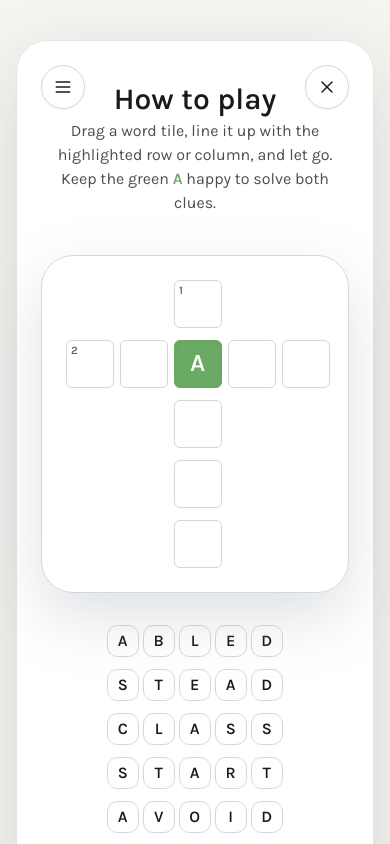
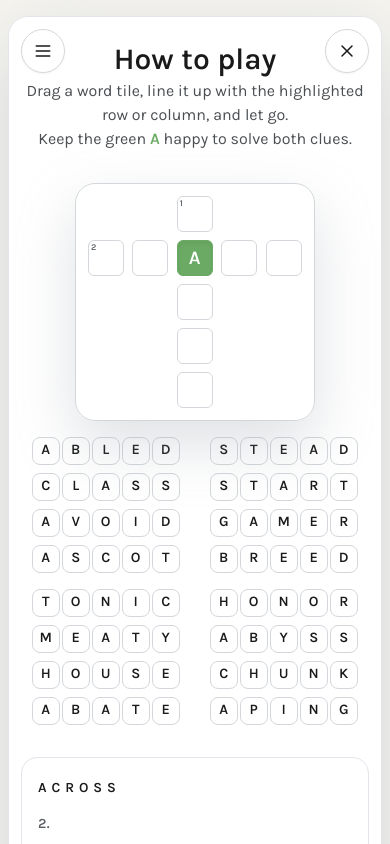
Before and after one commit to evgenyvinnik/crosswordly, a React (Vite) app: page / in a window 390 px wide. Shown: the top 844 px of the page. Built offline with nearby package versions, Linux system fonts and the light colour scheme; no server answers.

Commit message:
Implement mobile UI

```diff
--- a/src/components/GameField.tsx
+++ b/src/components/GameField.tsx
@@ -38,13 +38,13 @@ type GameFieldProps = {
 };
 
 const CELL_SIZE_STYLE =
-  'h-12 w-12 text-[1.55rem] leading-[1] tracking-[0.06em] sm:h-14 sm:w-14 sm:text-[1.9rem]';
+  'h-9 w-9 text-[1.2rem] leading-[1] tracking-[0.06em] sm:h-12 sm:w-12 sm:text-[1.55rem] md:h-14 md:w-14 md:text-[1.9rem]';
 const BASE_PLAYABLE_CELL_STYLE =
   'relative flex items-center justify-center rounded-md border text-center font-semibold uppercase tracking-wide transition-colors duration-200';
 const CLUE_NUMBER_BADGE_STYLE =
-  'pointer-events-none absolute left-1 top-1 text-[0.7rem] font-semibold leading-none text-[#5a5e64] sm:left-1.5 sm:top-1.5';
+  'pointer-events-none absolute left-0.5 top-0.5 text-[0.55rem] font-semibold leading-none text-[#5a5e64] sm:left-1 sm:top-1 sm:text-[0.7rem]';
 const BOARD_CONTAINER_STYLE =
-  'grid gap-3 rounded-[32px] border border-[#d3d6da] bg-white/95 p-6 shadow-[0_24px_60px_rgba(149,157,165,0.3)] backdrop-blur min-w-[260px] sm:min-w-[360px]';
+  'grid gap-2 rounded-[20px] border border-[#d3d6da] bg-white/95 p-3 shadow-[0_24px_60px_rgba(149,157,165,0.3)] backdrop-blur min-w-[240px] sm:gap-3 sm:rounded-[32px] sm:p-6 sm:min-w-[360px]';
 
 const GameField = forwardRef<HTMLDivElement, GameFieldProps>(
   ({ level, committedLetters, overlay, activeDirection }, ref) => {
--- a/src/components/GameScreen.tsx
+++ b/src/components/GameScreen.tsx
@@ -21,14 +21,14 @@ const GUESS_WORD_ENTRIES: GuessWordEntry[] = Object.entries(WORD_DEFINITIONS).ma
 
 const WORD_BANK_SIZE = 16;
 const GAME_SCREEN_SECTION_STYLE =
-  'relative flex min-h-screen items-center justify-center bg-[#f6f5f0] px-4 py-10 text-[#1a1a1b]';
+  'relative flex min-h-screen items-center justify-center bg-[#f6f5f0] px-2 py-4 text-[#1a1a1b] sm:px-4 sm:py-10';
 const GAME_SCREEN_PANEL_STYLE =
-  'relative w-full max-w-5xl rounded-[32px] border border-[#e2e5ea] bg-white/95 px-6 py-10 text-center shadow-[0_24px_80px_rgba(149,157,165,0.35)] backdrop-blur sm:px-10';
-const GAME_SCREEN_ACTIONS_STYLE = 'absolute inset-x-6 top-6 z-10 sm:inset-x-8 sm:top-8';
+  'relative w-full max-w-5xl rounded-[20px] border border-[#e2e5ea] bg-white/95 px-3 py-6 text-center shadow-[0_24px_80px_rgba(149,157,165,0.35)] backdrop-blur sm:rounded-[32px] sm:px-6 sm:py-10';
+const GAME_SCREEN_ACTIONS_STYLE = 'absolute inset-x-3 top-3 z-10 sm:inset-x-6 sm:top-6';
 const GAME_SCREEN_LAYOUT_STYLE =
-  'mt-10 flex w-full flex-col items-center gap-8 lg:flex-row lg:items-start lg:justify-center';
+  'mt-8 flex w-full flex-col items-center gap-4 sm:gap-6 lg:mt-10 lg:flex-row lg:items-start lg:justify-center lg:gap-8';
 const GAME_SCREEN_BOARD_COLUMN_STYLE =
-  'order-1 flex w-full max-w-4xl flex-col items-center gap-8 lg:order-2 lg:w-auto lg:max-w-none';
+  'order-1 flex w-full max-w-4xl flex-col items-center gap-4 sm:gap-8 lg:order-2 lg:w-auto lg:max-w-none';
 const GAME_SCREEN_DRAG_PREVIEW_STYLE =
   'pointer-events-none fixed z-50 flex -translate-x-1/2 -translate-y-1/2 items-center rounded-full bg-white px-6 py-3 text-lg font-semibold uppercase text-[#1a1a1b] shadow-[0_12px_30px_rgba(0,0,0,0.2)]';
 
@@ -140,6 +140,7 @@ const GameScreen = ({ level, onComplete, onExit, topRightActions, header }: Game
     ...(level.prefilledLetters ?? {}),
   }));
   const [activeDrag, setActiveDrag] = useState<DragState | null>(null);
+  const [selectedWord, setSelectedWord] = useState<GameWord | null>(null);
   const [failedOverlay, setFailedOverlay] = useState<OverlayState | null>(null);
   const [rejectedWordId, setRejectedWordId] = useState<string | number | null>(null);
   const [placedWords, setPlacedWords] = useState<Record<string, PlacedWord | null>>(() =>
@@ -158,6 +159,7 @@ const GameScreen = ({ level, onComplete, onExit, topRightActions, header }: Game
     setWordBank(getRandomWordBank(level));
     setCommittedLetters({ ...(level.prefilledLetters ?? {}) });
     setActiveDrag(null);
+    setSelectedWord(null);
     setFailedOverlay(null);
     setRejectedWordId(null);
     setPlacedWords(buildEmptyPlacementState(level.words));
@@ -589,12 +591,35 @@ const GameScreen = ({ level, onComplete, onExit, topRightActions, header }: Game
   const acrossCardProps = buildDirectionCardProps('across');
   const downCardProps = buildDirectionCardProps('down');
 
+  const handleWordTap = (word: GameWord) => () => {
+    if (failedOverlay || activeDrag) {
+      return;
+    }
+
+    if (word.state === 'locked') {
+      releaseWord(word);
+      setSelectedWord(null);
+      return;
+    }
+
+    // Toggle selection
+    if (selectedWord?.id === word.id) {
+      setSelectedWord(null);
+    } else {
+      setSelectedWord(word);
+    }
+  };
+
   const handlePointerDown = (word: GameWord) => (event: React.PointerEvent<HTMLButtonElement>) => {
     if (failedOverlay) {
       return;
     }
 
     event.preventDefault();
+
+    // Clear any selected word when starting a drag
+    setSelectedWord(null);
+
     if (word.state === 'locked') {
       releaseWord(word);
     }
@@ -622,6 +647,20 @@ const GameScreen = ({ level, onComplete, onExit, topRightActions, header }: Game
       const cellElement = target?.closest<HTMLElement>('[data-cell-key]');
       const cellKey = cellElement?.dataset.cellKey;
       if (!cellKey) {
+        return;
+      }
+
+      // If we have a selected word (tap mode), try to place it
+      if (selectedWord) {
+        const placementsAtCell = cellPlacementIds.get(cellKey);
+        if (placementsAtCell?.length) {
+          // Find the best placement based on where the user tapped
+          const placement = computeDropTarget(event.clientX, event.clientY);
+          if (placement) {
+            finishAttempt(selectedWord, placement.id);
+            setSelectedWord(null);
+          }
+        }
         return;
       }
 
@@ -663,7 +702,17 @@ const GameScreen = ({ level, onComplete, onExit, topRightActions, header }: Game
     return () => {
       boardElement.removeEventListener('pointerdown', handleBoardPointerDown);
     };
-  }, [activeDrag, cellPlacementIds, failedOverlay, placedWords, releaseWord, wordBank]);
+  }, [
+    activeDrag,
+    cellPlacementIds,
+    failedOverlay,
+    placedWords,
+    releaseWord,
+    wordBank,
+    selectedWord,
+    computeDropTarget,
+    finishAttempt,
+  ]);
 
   return (
     <section className={GAME_SCREEN_SECTION_STYLE}>
@@ -675,14 +724,16 @@ const GameScreen = ({ level, onComplete, onExit, topRightActions, header }: Game
 
         <div className={GAME_SCREEN_LAYOUT_STYLE}>
           <div className="order-2 w-full max-w-3xl lg:order-1 lg:w-1/4 lg:max-w-none">
-            <div className="grid gap-3 sm:grid-cols-2 lg:grid-cols-1">
+            <div className="grid grid-cols-2 gap-2 sm:gap-3 lg:grid-cols-1">
               {leftColumnWords.map((word) => (
                 <WordCard
                   key={word.id}
                   word={word}
                   isActive={activeDrag?.word.id === word.id}
+                  isSelected={selectedWord?.id === word.id}
                   isRejected={rejectedWordId === word.id}
                   onPointerDown={handlePointerDown(word)}
+                  onClick={handleWordTap(word)}
                 />
               ))}
             </div>
@@ -699,21 +750,23 @@ const GameScreen = ({ level, onComplete, onExit, topRightActions, header }: Game
           </div>
 
           <div className="order-3 w-full max-w-3xl lg:order-3 lg:w-1/4 lg:max-w-none">
-            <div className="grid gap-3 sm:grid-cols-2 lg:grid-cols-1">
+            <div className="grid grid-cols-2 gap-2 sm:gap-3 lg:grid-cols-1">
               {rightColumnWords.map((word) => (
                 <WordCard
                   key={word.id}
                   word={word}
                   isActive={activeDrag?.word.id === word.id}
+                  isSelected={selectedWord?.id === word.id}
                   isRejected={rejectedWordId === word.id}
                   onPointerDown={handlePointerDown(word)}
+                  onClick={handleWordTap(word)}
                 />
               ))}
             </div>
           </div>
         </div>
-        <div className="w-full">
-          <div className="grid gap-4 sm:grid-cols-2 lg:grid-cols-2">
+        <div className="mt-4 w-full sm:mt-6">
+          <div className="grid gap-3 sm:grid-cols-2 sm:gap-4 lg:grid-cols-2">
             <DirectionCard title="Across" {...acrossCardProps} />
             <DirectionCard title="Down" {...downCardProps} />
           </div>
--- a/src/components/game/WordCard.tsx
+++ b/src/components/game/WordCard.tsx
@@ -9,22 +9,35 @@ type WordCardWord = {
 type WordCardProps = {
   word: WordCardWord;
   isActive: boolean;
+  isSelected: boolean;
   isRejected: boolean;
   onPointerDown: PointerEventHandler<HTMLButtonElement>;
+  onClick: () => void;
 };
 
-const WordCard = ({ word, isActive, isRejected, onPointerDown }: WordCardProps) => (
+const WordCard = ({
+  word,
+  isActive,
+  isSelected,
+  isRejected,
+  onPointerDown,
+  onClick,
+}: WordCardProps) => (
   <button
     type="button"
     className={`word-card flex flex-col items-center text-center text-base font-semibold uppercase text-[#1a1a1b] transition ${
       word.state === 'locked' ? 'word-card--locked' : 'hover:-translate-y-0.5'
     } ${isRejected ? 'word-card--flyback' : ''} ${isActive ? 'opacity-60' : ''}`}
     onPointerDown={onPointerDown}
+    onClick={onClick}
     aria-label={`Drag word ${word.word}`}
   >
-    <div className="flex items-center justify-center gap-1">
+    <div className="flex items-center justify-center gap-0.5 sm:gap-1">
       {word.word.split('').map((letter, index) => (
-        <span key={`${word.id}-${index}`} className="word-chip-letter uppercase">
+        <span
+          key={`${word.id}-${index}`}
+          className={`word-chip-letter uppercase ${isSelected ? 'word-chip-letter--selected' : ''}`}
+        >
           {letter}
         </span>
       ))}
--- a/src/index.css
+++ b/src/index.css
@@ -107,24 +107,33 @@ body {
 
 .word-chip-letter {
   display: inline-flex;
-  height: 2rem;
-  width: 2rem;
+  height: 1.75rem;
+  width: 1.75rem;
   align-items: center;
   justify-content: center;
-  border-radius: 0.65rem;
+  border-radius: 0.5rem;
   border: 1px solid #d3d6da;
   background: #ffffff;
   color: #1a1a1b;
-  font-size: 1rem;
+  font-size: 0.9rem;
   font-weight: 600;
   letter-spacing: 0.04em;
   line-height: 1;
+  transition:
+    border-color 200ms ease,
+    box-shadow 200ms ease;
+}
+
+.word-chip-letter--selected {
+  border: 2px solid #6aaa64;
+  box-shadow: 0 0 0 1px rgba(106, 170, 100, 0.3);
 }
 
 @media (min-width: 640px) {
   .word-chip-letter {
     height: 2.2rem;
     width: 2.2rem;
+    border-radius: 0.65rem;
     font-size: 1.35rem;
   }
 }
```
